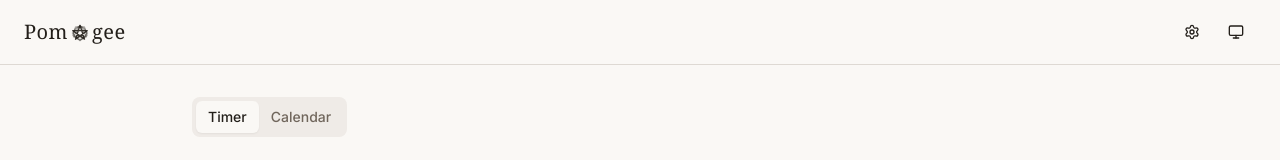
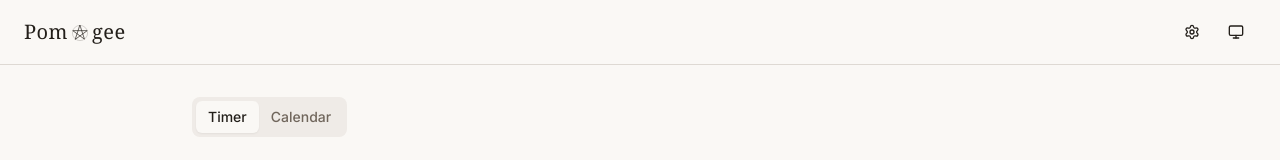
Before and after one commit to bluemonkeymakes/pomogee, a React (Vite) app: page / in a window 1280 px wide. Shown: the top 160 px of the page. Built offline with nearby package versions, Linux system fonts and the light colour scheme; a web font is replaced by a local one.

Commit message:
Simplify wordmark icon to circle + pentagram with lighter strokes

```diff
--- a/src/App.tsx
+++ b/src/App.tsx
@@ -16,16 +16,9 @@ function App() {
               <span className="font-serif text-xl tracking-wide">
                 Pom
                 <svg viewBox="-50 -50 100 100" width="20" height="20" className="inline-block align-middle mx-0.5 -translate-y-px" aria-hidden>
-                  <path d="M 0 -38 L 32.909 19 L -32.909 19 Z"
-                    fill="none" stroke="currentColor" strokeWidth="6" strokeLinejoin="round" strokeLinecap="round" strokeOpacity="0.35"/>
-                  <path d="M -32.300 0 A 32.3 32.3 0 1 1 32.300 0 A 32.3 32.3 0 1 1 -32.300 0 Z"
-                    fill="none" stroke="currentColor" strokeWidth="6" strokeLinecap="round" strokeOpacity="0.35"/>
-                  <path d="M 0 -38 L 38 0 L 0 38 L -38 0 Z"
-                    fill="none" stroke="currentColor" strokeWidth="6" strokeLinejoin="round" strokeLinecap="round" strokeOpacity="0.35"/>
-                  <path d="M 22.336 -30.742 L 36.140 11.743 L 0 38 L -36.140 11.743 L -22.336 -30.742 Z"
-                    fill="none" stroke="currentColor" strokeWidth="6" strokeLinejoin="round" strokeLinecap="round" strokeOpacity="0.35"/>
+                  <circle cx="0" cy="0" r="38" fill="none" stroke="currentColor" strokeWidth="3" strokeOpacity="0.3"/>
                   <path d="M 0 -38 L 22.336 30.743 L -36.140 -11.743 L 36.140 -11.743 L -22.336 30.743 Z"
-                    fill="none" stroke="currentColor" strokeWidth="7" strokeLinejoin="round" strokeLinecap="round" strokeOpacity="0.9"/>
+                    fill="none" stroke="currentColor" strokeWidth="4" strokeLinejoin="round" strokeLinecap="round" strokeOpacity="0.85"/>
                 </svg>
                 gee
               </span>
```
Also changed, not shown: 1 other file (tests, documents, lock files or other folders).
